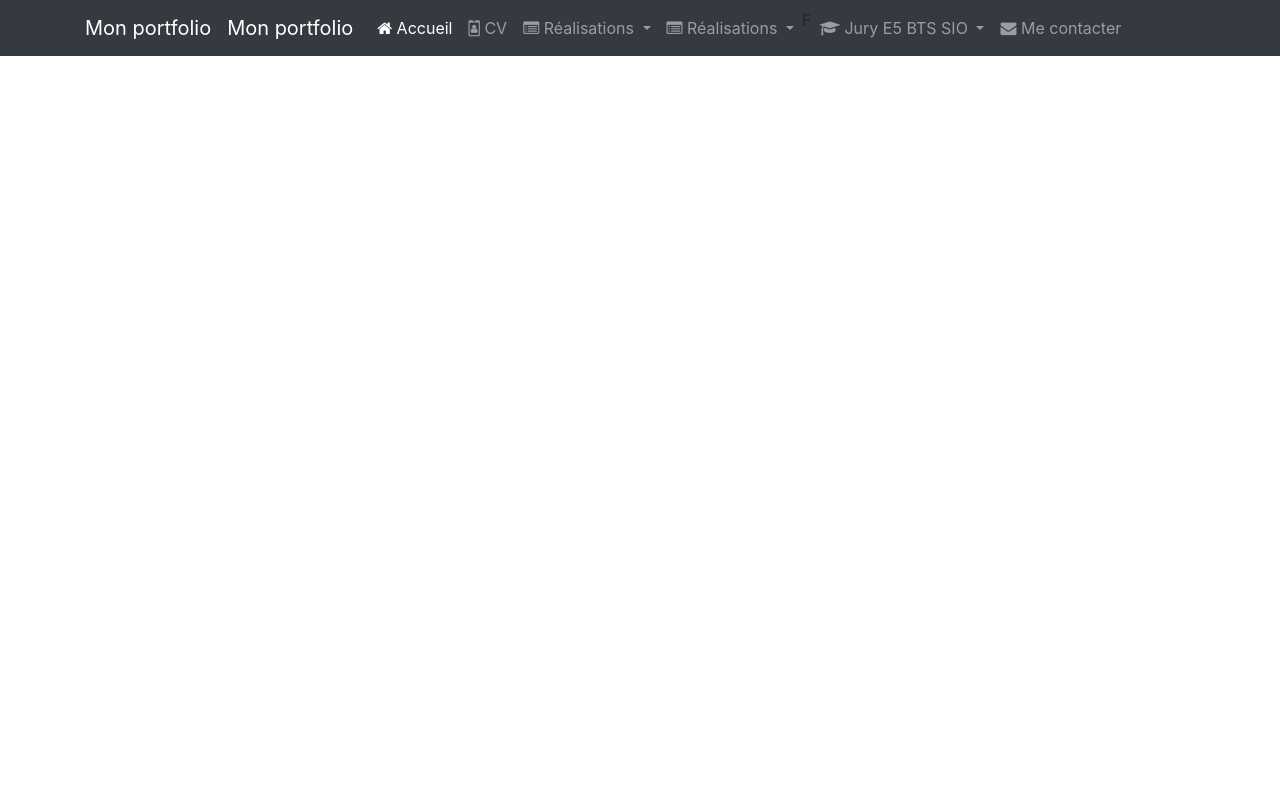
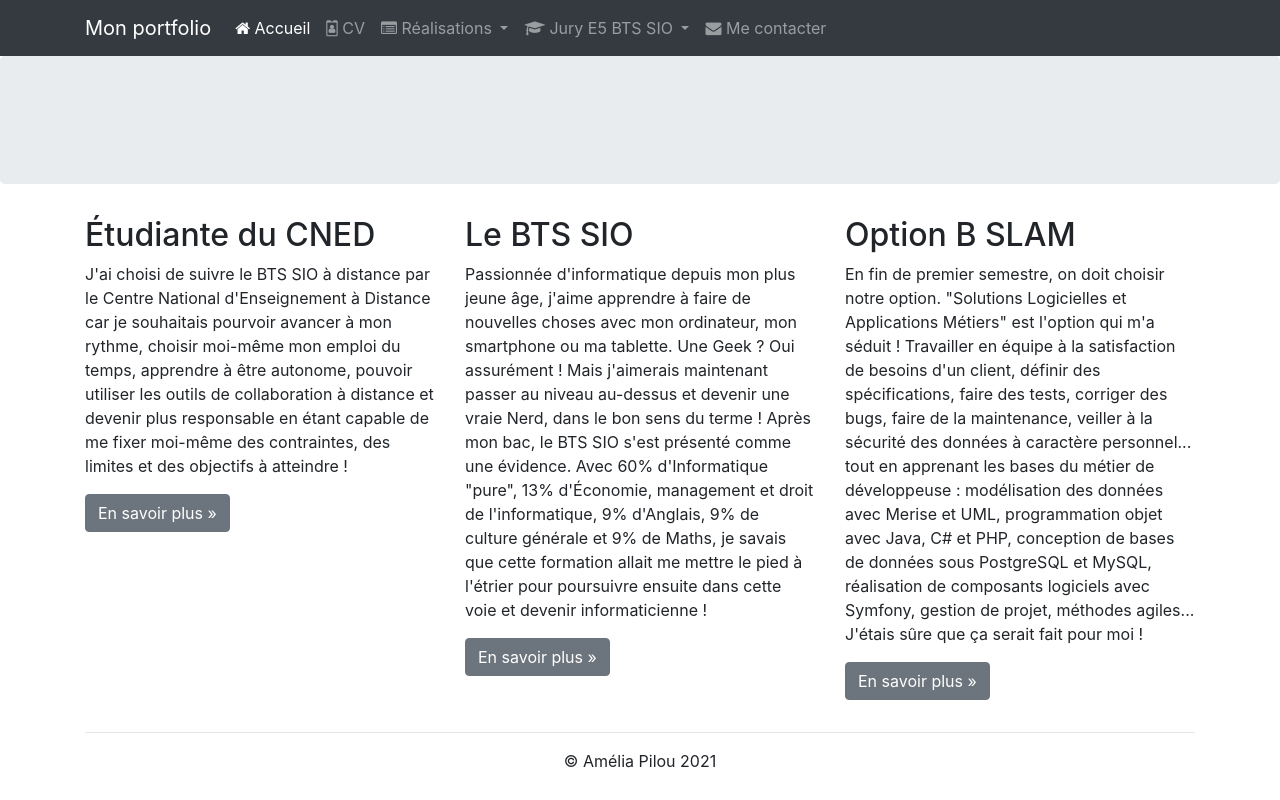
Before and after one commit to LoganRaisin/LoganRaisin.github.io, a plain HTML site: page index.html in a window 1280 px wide. Drawn offline with nearby package versions, Linux system fonts and the light colour scheme.

Commit message:
mise en place du pied de page

```diff
--- a/index.html
+++ b/index.html
@@ -33,16 +33,12 @@
         -->
         <nav class="navbar navbar-dark bg-dark fixed-top navbar-expand-md">
             <div class="container">
-                <nav class="navbar navbar-dark bg-dark fixed-top navbar-expand-md">
-                    <div class="container">
                 <button type="button" class="navbar-toggler" data-toggle="collapse"
                         data-target="#navbar" aria-controls="navbar">
                     <span class="sr-only">Navigation raccourcie</span>☰
                 </button>
                 <a class="navbar-brand" href="#">Mon portfolio</a>
-                        <a class="navbar-brand" href="#">Mon portfolio</a>
                 <div id="navbar" class="navbar-collapse collapse">
-                            <ul class="nav navbar-nav">
                     <ul class="nav navbar-nav">
                         <li class="active nav-item">
                             <a href="index.html" class="nav-link">
@@ -54,11 +50,6 @@
                                 <span class="fa fa-id-badge"></span> CV
                             </a>
                         </li>
-                                    <li class="dropdown nav-item">
-                                        <a href="#" class="dropdown-toggle nav-link"
-                                           data-toggle="dropdown" role="button">
-                                            <span class="fa fa-list-alt"></span> Réalisations <span class="caret"></span>
-                                        </a>
                         <li class="dropdown nav-item">
                             <a href="#" class="dropdown-toggle nav-link"
                                data-toggle="dropdown" role="button">
@@ -87,7 +78,7 @@
                                 </li>
                             </ul>
                         </li>
-                                    F<li class="dropdown nav-item">
+                        <li class="dropdown nav-item">
                             <a href="#" class="dropdown-toggle nav-link"
                                data-toggle="dropdown" role="button">
                                 <span class="fa fa-graduation-cap"></span>
@@ -131,12 +122,70 @@
                         <li class="nav-item">
                             <a href="#" class="nav-link"><span class="fa fa-envelope"></span>
                                 Me contacter
+
                             </a>
                         </li>
                     </ul>
                 </div>
             </div>
         </nav>
-
+        <div class="jumbotron"></div> <!-- Emplacement pour le contenu principal de la page -->
+        <footer>
+            <div class="container">
+                <div class="row">
+                    <div class="col-lg-4">
+                        <h2>Étudiante du CNED</h2>
+                        <p>J'ai choisi de suivre le BTS SIO à distance par le Centre National
+                            d'Enseignement à Distance car je souhaitais pourvoir avancer à mon rythme,
+                            choisir moi-même mon emploi du temps, apprendre à être autonome, pouvoir
+                            utiliser les outils de collaboration à distance et devenir plus responsable en
+                            étant capable de me fixer moi-même des contraintes, des limites et des
+                            objectifs à atteindre !
+                        </p>
+                        <p><a class="btn btn-secondary" href="http://www.cned.fr" target="_blank"
+                              role="button">En savoir plus »</a>
+                        </p>
+                    </div>
+                    <div class="col-lg-4">
+                        <h2>Le BTS SIO</h2>
+                        <p>Passionnée d'informatique depuis mon plus jeune âge, j'aime apprendre à faire
+                            de nouvelles choses avec mon ordinateur, mon smartphone ou ma tablette. Une
+                            Geek ? Oui assurément ! Mais j'aimerais maintenant passer au niveau au-dessus
+                            et devenir une vraie Nerd, dans le bon sens du terme ! Après mon bac, le BTS
+                            SIO s'est présenté comme une évidence. Avec 60% d'Informatique "pure", 13%
+                            d'Économie, management et droit de l'informatique, 9% d'Anglais, 9% de culture
+                            générale et 9% de Maths, je savais que cette formation allait me mettre le
+                            pied à l'étrier pour poursuivre ensuite dans cette voie et devenir
+                            informaticienne !
+                        </p>
+                        <p><a class="btn btn-secondary" href="https://fr.wikipedia.org/wiki/Brevet_de_tec
+                              hnicien_supérieur_-_Services_informatiques_aux_organisations"
+                              target="_blank" role="button">En savoir plus »</a>
+                        </p>
+                    </div>
+                    <div class="col-lg-4">
+                        <h2>Option B SLAM</h2>
+                        <p>En fin de premier semestre, on doit choisir notre option. "Solutions
+                            Logicielles et Applications Métiers" est l'option qui m'a séduit&nbsp;!
+                            Travailler en équipe à la satisfaction de besoins d'un client, définir des
+                            spécifications, faire des tests, corriger des bugs, faire de la maintenance,
+                            veiller à la sécurité des données à caractère personnel... tout en apprenant
+                            les bases du métier de développeuse : modélisation des données
+                            avec Merise et UML, programmation objet avec Java, C# et PHP, conception
+                            de bases de données sous PostgreSQL et MySQL, réalisation de
+                            composants logiciels avec Symfony, gestion de projet, méthodes agiles...
+                            J'étais sûre que ça serait fait pour moi !
+                        </p>
+                        <p><a class="btn btn-secondary" href="https://www.onisep.fr/Ressources/Univers-Fo
+                              rmation/Formations/Post-bac/bts-services-informatiques-aux-organisations-op
+                              tion-b-solutions-logicielles-et-applications-metiers" target="_blank"
+                              role="button">En savoir plus »</a>
+                        </p>
+                    </div>
+                </div>
+                <hr>
+                <p class="text-center" id="copyright">© Amélia Pilou 2021</p>
+            </div>
+        </footer>
     </body>
 </html>
```
Lines whose indentation alone changed are shown as unchanged.
